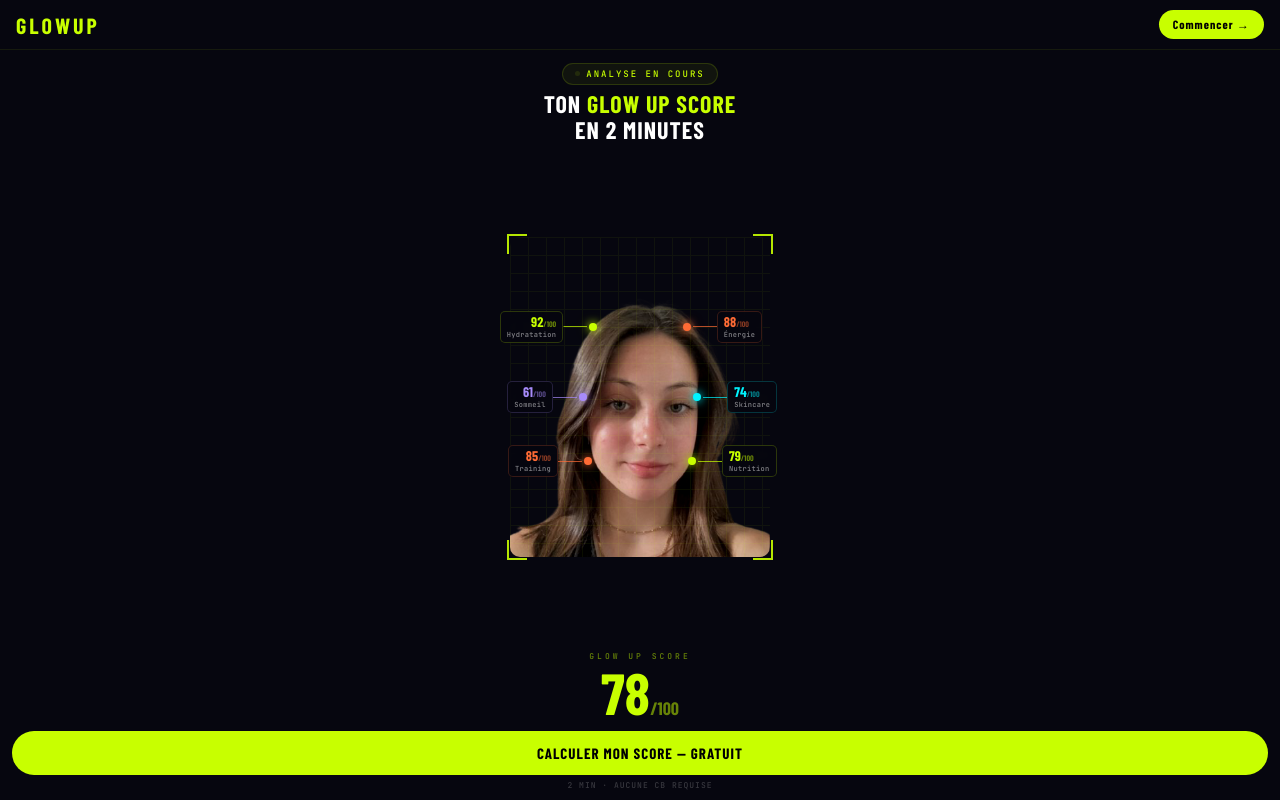
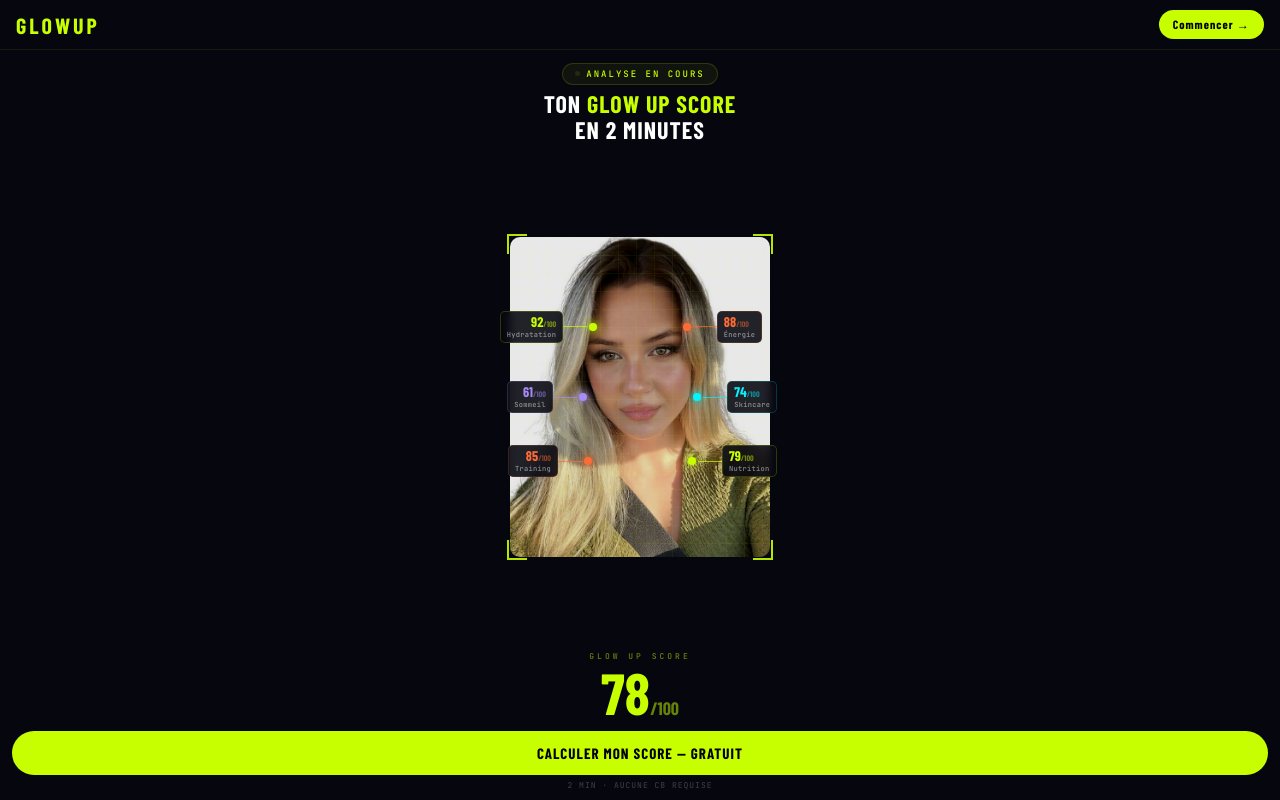
Before and after one commit to keyzersoze870/glowup-mvp, a Next.js app: page / in a window 1280 px wide. Built offline with nearby package versions, Linux system fonts and the light colour scheme; a web font is replaced by a local one.

Commit message:
update photo filenames

```diff
--- a/src/app/page.tsx
+++ b/src/app/page.tsx
@@ -4,7 +4,7 @@ import { useState, useEffect, useRef } from 'react'
 
 const PROFILES = [
   {
-    img: '/selfie-f.png',
+    img: '/selfiew.jpg',
     points: [
       // GAUCHE (texte à gauche, point sur visage gauche)
       { x: 32, y: 28, label: 'Hydratation', val: '92', color: '#C8FF00', side: 'left' },
@@ -18,7 +18,7 @@ const PROFILES = [
     score: 78,
   },
   {
-    img: '/selfie-m.png',
+    img: '/selfiem.jpg',
     points: [
       { x: 32, y: 25, label: 'Hydratation', val: '65', color: '#C8FF00', side: 'left' },
       { x: 28, y: 48, label: 'Sommeil',     val: '80', color: '#A78BFA', side: 'left' },
```
Also changed, not shown: public/selfiem.jpg (added), public/selfiew.jpg (added).
